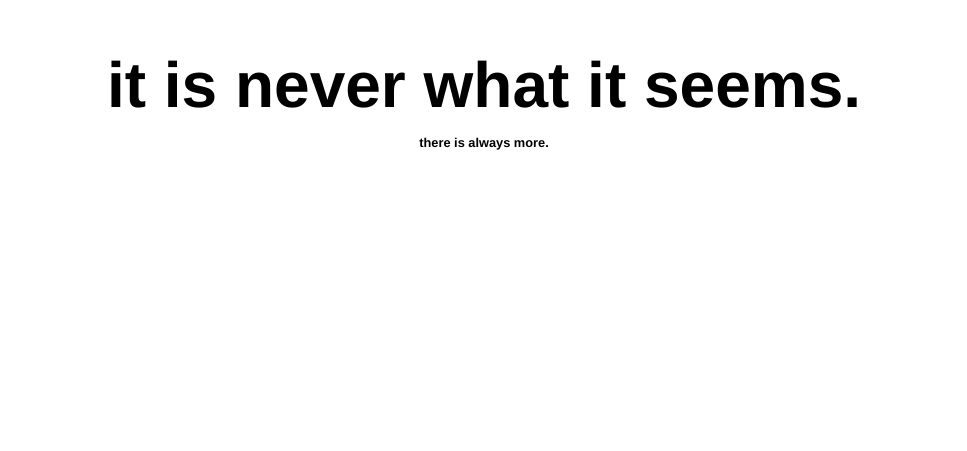
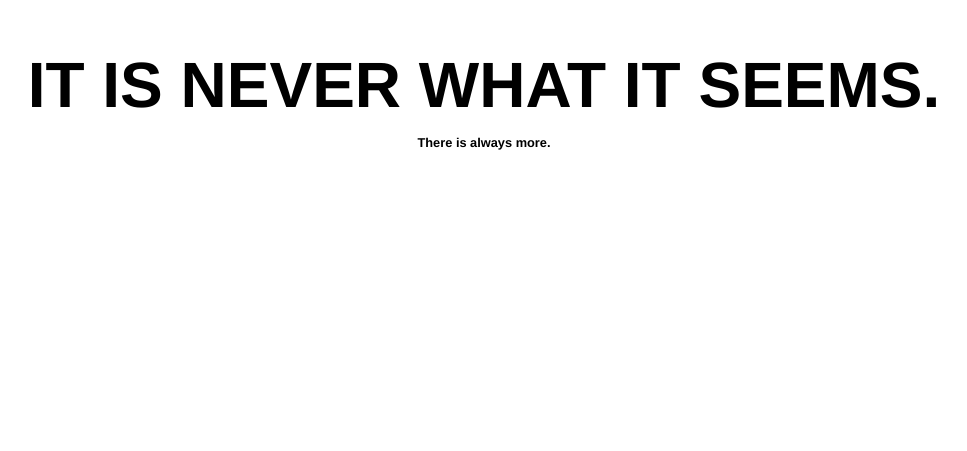
Before and after one commit to trentond0/itisneverwhatitseems, a plain HTML site: page index.html in a window 1280 px wide. Shown: the part 301-752 px from the top of the page, without its empty margins (156-1123 px from the left). Drawn offline with Linux system fonts and the light colour scheme.

Commit message:
Update index.html
Capitalize.

```diff
--- a/index.html
+++ b/index.html
@@ -3,7 +3,7 @@
 <head>
     <meta charset="UTF-8">
     <meta name="viewport" content="width=device-width, initial-scale=1.0">
-    <title>it is never what it seems.</title>
+    <title>IT IS NEVER WHAT IT SEEMS.</title>
     <style>
         body {
             display: flex;
@@ -57,9 +57,9 @@
     </style>
 </head>
 <body>
-    <div class="logo">it is never what it seems.</div>
+    <div class="logo">IT IS NEVER WHAT IT SEEMS.</div>
 
-    <div class="slogan">there is always more.</div>
+    <div class="slogan">There is always more.</div>
 
     <div class="social-media-links">
         <a href="https://www.facebook.com/" target="_blank" rel="noopener noreferrer">
```
